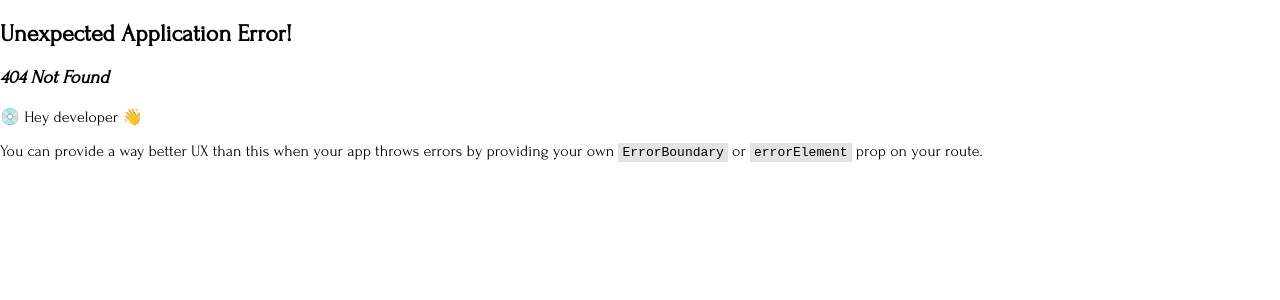
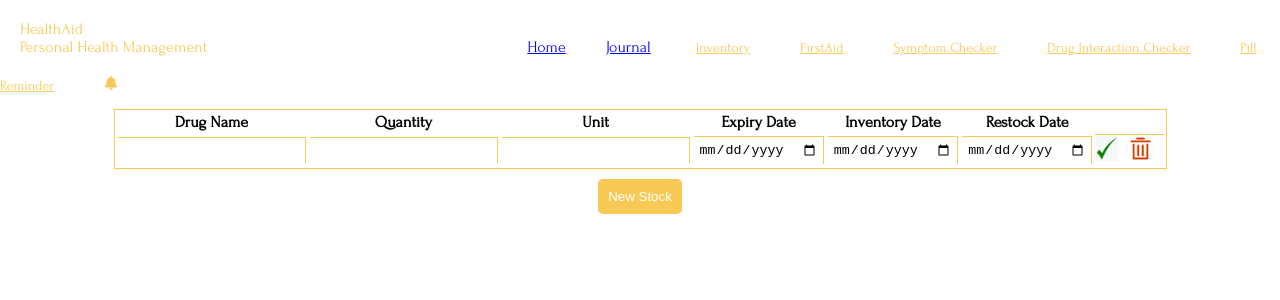
Before and after one commit to merytpeters/HealthAid, a React (Vite) app in the folder Frontend/: page /inventory in a window 1280 px wide. Before the commit this address had no page. Shown: the top 300 px of the page. Built offline with nearby package versions, Linux system fonts and the light colour scheme.

Commit message:
Feat: inventory feat

```diff
--- a/Frontend/src/App.jsx
+++ b/Frontend/src/App.jsx
@@ -10,6 +10,8 @@ import { Signup } from "./Pages/Signup";
 import LandingPage from "./Pages/LandingPage";
 import Journal from "./Pages/Journal";
 import { SymptomsChecker } from "./Pages/SymptomsChecker";
+import { Inventory } from "./Pages/Inventory";
+import DynamicTables from "./Pages/dynaminx";
 import "./App.css";
 
 function App() {
@@ -23,6 +25,8 @@ function App() {
         <Route path="/" element={<NavLayouts />}>
           <Route path="/journal" element={<Journal />} />
           <Route path="/symptoms" element={<SymptomsChecker />} />
+          <Route path="/test" element={<DynamicTables />} />
+          <Route path="/inventory" element={<Inventory />} />
         </Route>
       </>
     )
--- a/Frontend/src/Data/fakedb.json
+++ b/Frontend/src/Data/fakedb.json
@@ -43,7 +43,8 @@
   ],
   "inventory": [
     {
-      "id": "1"
+      "id": "1",
+      "drugnaame": "para"
     }
   ],
   "graphData": [
--- /dev/null
+++ b/Frontend/src/Pages/Inventory.jsx
@@ -0,0 +1,133 @@
+import { useState } from "react";
+import "../Styles/inventory.css";
+import check from "../assets/check.png";
+import del from "../assets/delete.png";
+
+export const Inventory = () => {
+  const [rows, setRow] = useState([
+    {
+      drug_name: "",
+      quantity: "",
+      unit: "",
+      expiry_date: "",
+      inventory_date: "",
+      restock_date: "",
+    },
+  ]);
+
+  const newStock = () => {
+    setRow([
+      ...rows,
+      {
+        drug_name: "",
+        quantity: "",
+        unit: "",
+        expiry_date: "",
+        inventory_date: "",
+        restock_date: "",
+      },
+    ]);
+  };
+  const updateRow = (index, key, value) => {
+    const newRows = [...rows];
+    newRows[index][key] = value;
+    setRow(newRows);
+  };
+  const saveInventory = (index) => {
+    console.log("i am saving");
+    const newRows = [...rows];
+    const data = newRows[index];
+    console.log(data);
+  };
+  const deleteInventory = (index) => {
+    console.log("deleting");
+    const newRows = rows.filter((_, i) => i !== index);
+    setRow(newRows);
+  };
+
+  return (
+    <div>
+      <div className="inventory">
+        <table>
+          <thead>
+            <tr>
+              <th>Drug Name</th>
+              <th>Quantity</th>
+              <th>Unit</th>
+              <th>Expiry Date</th>
+              <th>Inventory Date</th>
+              <th>Restock Date</th>
+              {/* <th></th> */}
+            </tr>
+          </thead>
+          <tbody>
+            {rows.map((row, index) => (
+              <tr key={index}>
+                <td>
+                  <input
+                    type="text"
+                    value={row.drug_name}
+                    onChange={(e) =>
+                      updateRow(index, "drug_name", e.target.value)
+                    }
+                  />
+                </td>
+                <td>
+                  <input
+                    type="number"
+                    value={row.quantity}
+                    onChange={(e) =>
+                      updateRow(index, "quantity", e.target.value)
+                    }
+                  />
+                </td>
+                <td>
+                  <input
+                    type="text"
+                    value={row.unit}
+                    onChange={(e) => updateRow(index, "unit", e.target.value)}
+                  />
+                </td>
+                <td>
+                  <input
+                    type="date"
+                    value={row.expiry_date}
+                    onChange={(e) =>
+                      updateRow(index, "expiry_date", e.target.value)
+                    }
+                  />
+                </td>
+                <td>
+                  <input
+                    type="date"
+                    value={row.inventory_date}
+                    onChange={(e) =>
+                      updateRow(index, "inventory_date", e.target.value)
+                    }
+                  />
+                </td>
+                <td>
+                  <input
+                    type="date"
+                    value={row.restock_date}
+                    onChange={(e) =>
+                      updateRow(index, "restock_date", e.target.value)
+                    }
+                  />
+                </td>
+                <td className="actions">
+                  <img src={check} onClick={() => saveInventory(index)} />
+                  <img src={del} onClick={() => deleteInventory(index)} />
+                </td>
+              </tr>
+            ))}
+          </tbody>
+        </table>
+        <button className="new-stock" onClick={newStock}>
+          {" "}
+          New Stock
+        </button>
+      </div>
+    </div>
+  );
+};
--- /dev/null
+++ b/Frontend/src/Pages/dynaminx.jsx
@@ -0,0 +1,98 @@
+import { useState } from "react";
+
+const DynamicTables = () => {
+  const [tables, setTables] = useState([]);
+
+  // Function to add a new table
+  const addTable = () => {
+    setTables([...tables, { rows: [] }]);
+  };
+
+  // Function to add a row to a specific table
+  const addRow = (tableIndex) => {
+    const newTables = [...tables];
+    newTables[tableIndex].rows.push({ col1: "", col2: "", col3: "" });
+    setTables(newTables);
+  };
+
+  // Function to handle input changes in the table
+  const handleInputChange = (tableIndex, rowIndex, columnName, value) => {
+    const newTables = [...tables];
+    newTables[tableIndex].rows[rowIndex][columnName] = value;
+    setTables(newTables);
+  };
+
+  return (
+    <div>
+      <button onClick={addTable}>Add Table</button>
+
+      {tables.map((table, tableIndex) => (
+        <div key={tableIndex}>
+          <table border="1">
+            <thead>
+              <tr>
+                <th>Drug Name</th>
+                <th>Quantity</th>
+                <th>Unit</th>
+                <th>Expiry Date</th>
+                <th>Inventory Date</th>
+                <th>Restock Date</th>
+              </tr>
+            </thead>
+            <tbody>
+              {table.rows.map((row, rowIndex) => (
+                <tr key={rowIndex}>
+                  <td>
+                    <input
+                      type="text"
+                      value={row.col1}
+                      onChange={(e) =>
+                        handleInputChange(
+                          tableIndex,
+                          rowIndex,
+                          "col1",
+                          e.target.value
+                        )
+                      }
+                    />
+                  </td>
+                  <td>
+                    <input
+                      type="text"
+                      value={row.col2}
+                      onChange={(e) =>
+                        handleInputChange(
+                          tableIndex,
+                          rowIndex,
+                          "col2",
+                          e.target.value
+                        )
+                      }
+                    />
+                  </td>
+                  <td>
+                    <input
+                      type="text"
+                      value={row.col3}
+                      onChange={(e) =>
+                        handleInputChange(
+                          tableIndex,
+                          rowIndex,
+                          "col3",
+                          e.target.value
+                        )
+                      }
+                    />
+                  </td>
+                </tr>
+              ))}
+            </tbody>
+          </table>
+          <button onClick={() => addRow(tableIndex)}>Add Row</button>
+        </div>
+      ))}
+    </div>
+  );
+};
+
+export default DynamicTables;
--- /dev/null
+++ b/Frontend/src/Styles/inventory.css
@@ -0,0 +1,49 @@
+.inventory {
+  display: flex;
+  flex-direction: column;
+  justify-content: center;
+  align-items: center;
+  margin-top: 15px;
+}
+
+table {
+  border: 1px solid #f8c954;
+  /* border-bottom: 0px; */
+}
+thead {
+  /* border-bottom: 1px solid #f8c954; */
+}
+thead,
+tbody,
+input {
+  border: 0px;
+}
+
+input {
+  outline: none;
+  padding: 5px;
+  border-right: 1px solid #f8c954;
+  border-top: 1px solid #f8c954;
+  margin: 0px;
+}
+.actions {
+  /* padding: 2px; */
+  border-top: 1px solid #f8c954;
+}
+
+.actions img {
+  border: 0px;
+  background-color: white;
+  height: 25px;
+  margin-right: 10px;
+  cursor: pointer;
+
+}
+.new-stock {
+  padding: 10px;
+  margin-top: 10px;
+  background-color: #f8c954;
+  border: 0px;
+  border-radius: 5px;
+  color: white;
+}
```
Also changed, not shown: Frontend/src/assets/check.png (added), Frontend/src/assets/delete.png (added).
